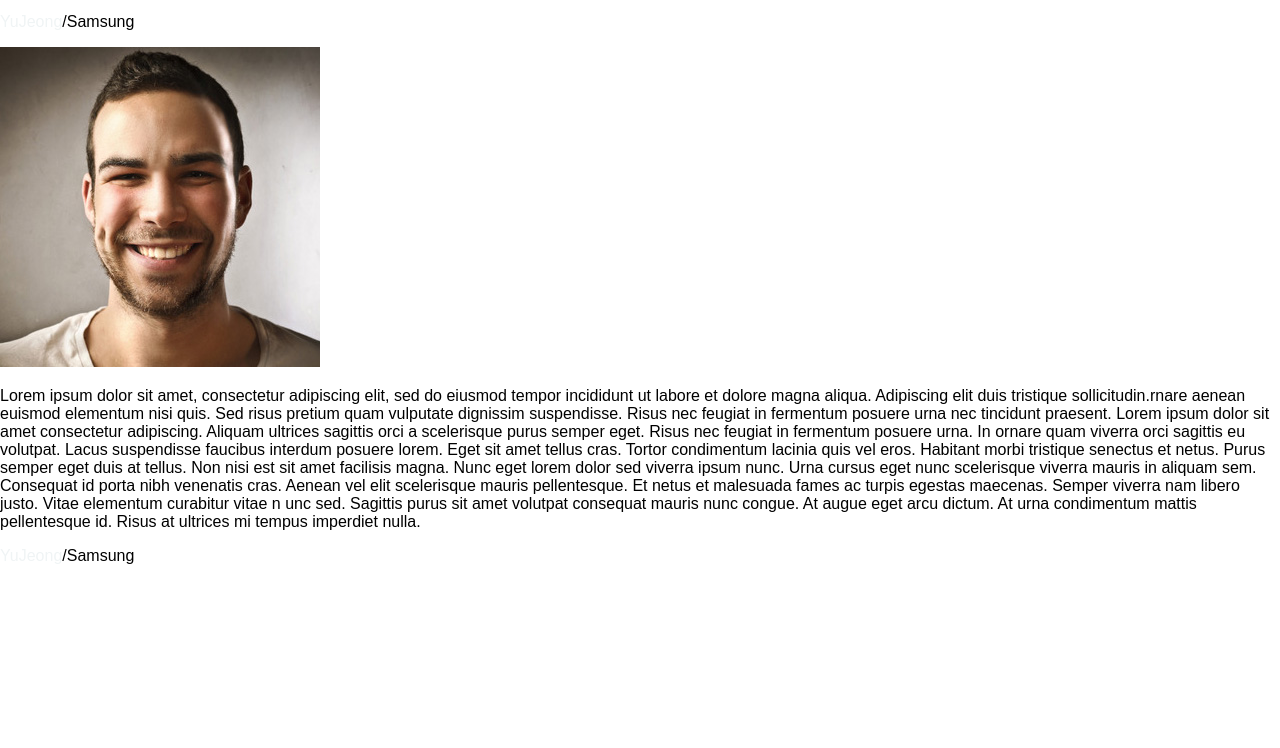
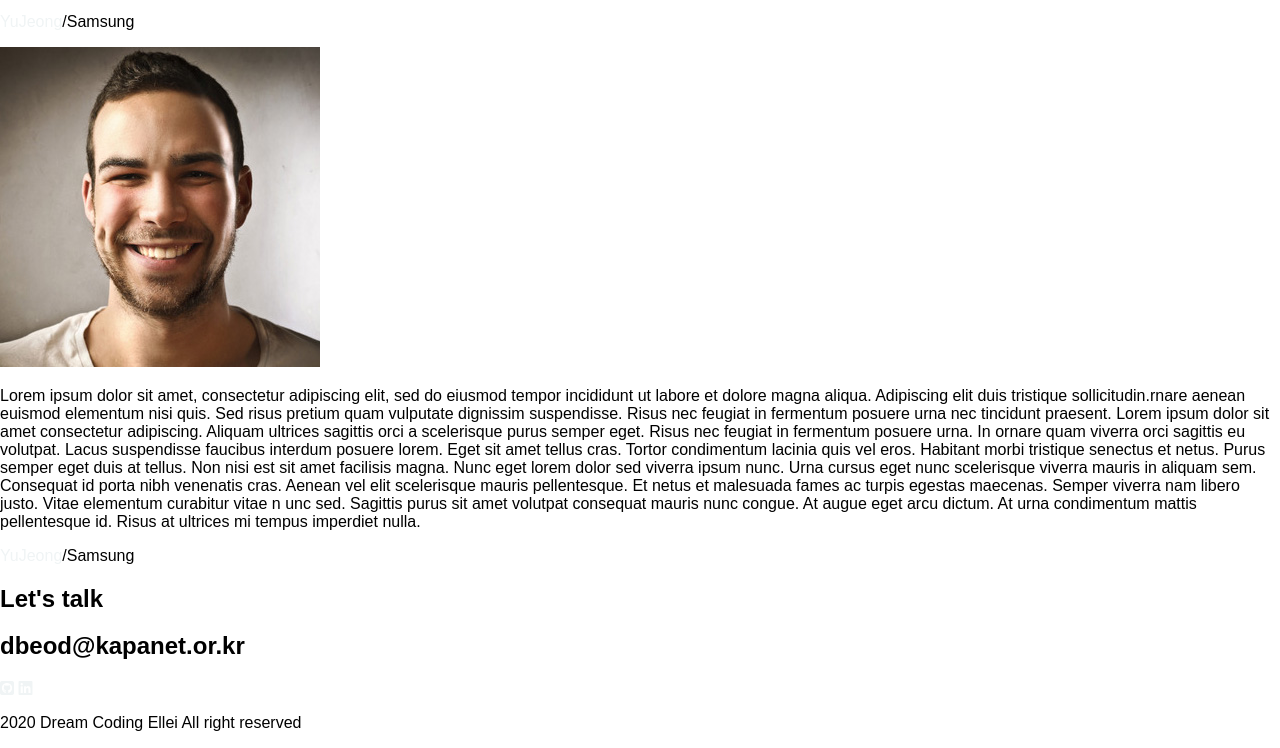
Before and after one commit to dbeod/web1, a plain HTML site: page 2021portfolio/index.html in a window 1280 px wide. Shown: the part 4353-5101 px from the top of the page. Before the commit the page ends 4934 px from the top, so only its background shows below. Drawn offline with Linux system fonts and the light colour scheme; files that its build step writes are made by us from their sources; a script that the page names is missing.

Commit message:
index.html

```diff
--- a/2021portfolio/index.html
+++ b/2021portfolio/index.html
@@ -252,7 +252,15 @@
     </div>
   </section>
   <!-- Contact -->
-  <section id="contact"></section>
+  <section id="contact">
+    <h1 class="contact__title">Let's talk</h1>
+    <h2 class="contact__email">dbeod@kapanet.or.kr</h2>
+    <div class="contact__link">
+      <a href="#"><i class="fab fa-github-square"></i></a>
+      <a href="#"><i class="fab fa-linkedin"></i></a>
+    </div>
+    <p class="contact__right"> 2020 Dream Coding Ellei All right reserved</p>
+  </section>
 
 </body>
 </html>
```
